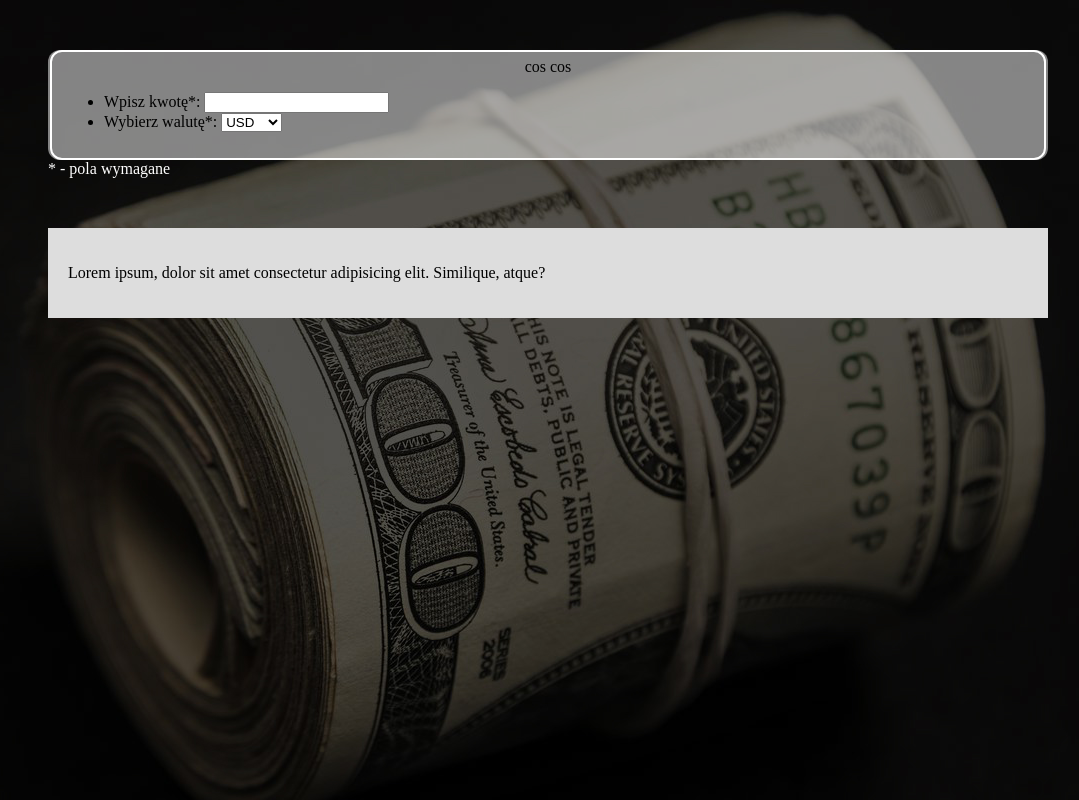
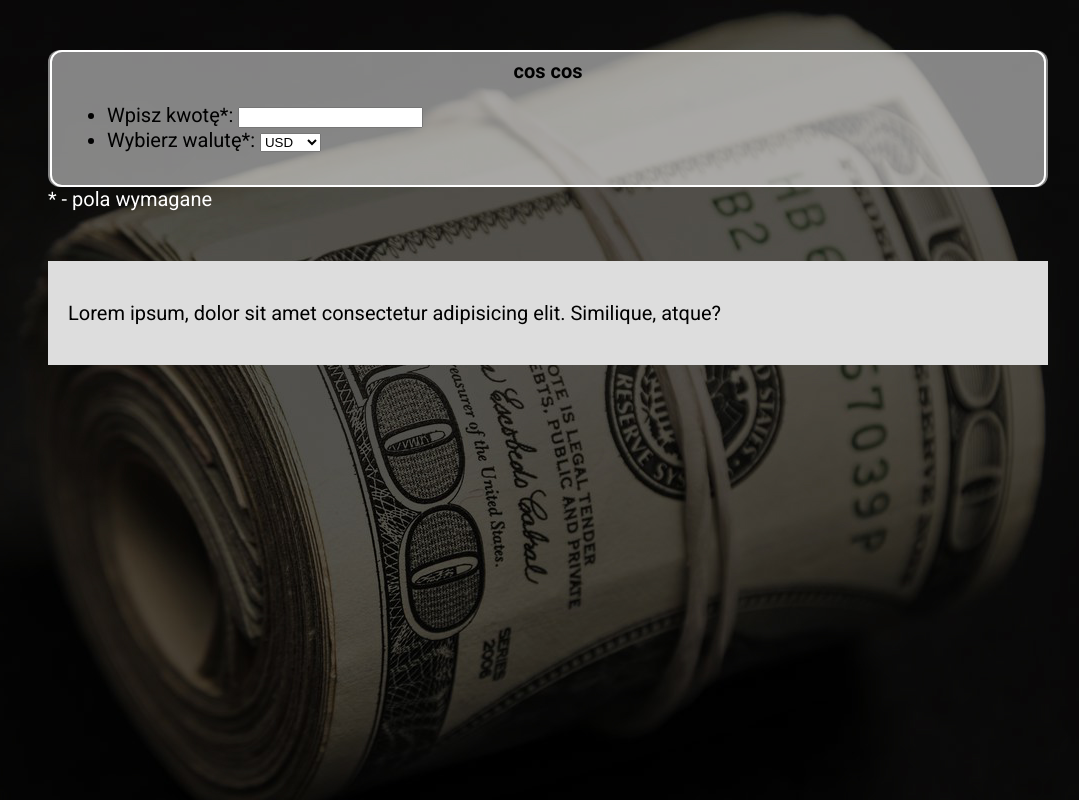
Before and after one commit to Jerszynski/currency-converter, a plain HTML site: page index.html in a window 1280 px wide. Shown: the whole page, without its empty margins (92-1171 px from the left). Drawn offline with Linux system fonts and the light colour scheme.

Commit message:
Add google fonts. Add font to style.css

```diff
--- a/css/style.css
+++ b/css/style.css
@@ -9,8 +9,11 @@ html {
 }
 
 .body {
+  font-family: "Roboto", sans-serif;
+  font-size: 20px;
   background-image: url("../images/currency-converter-background.jpg");
 }
+
 .mainContainer {
   background-color: rgba(255, 255, 255, 0.5);
   margin: 50px auto;
@@ -27,6 +30,7 @@ html {
 
 .form__header {
   text-align: center;
+  font-weight: 700;
 }
 
 .mainContainer__requiredInfo {
--- a/index.html
+++ b/index.html
@@ -4,6 +4,12 @@
     <meta charset="UTF-8" />
     <meta http-equiv="X-UA-Compatible" content="IE=edge" />
     <meta name="viewport" content="width=device-width, initial-scale=1.0" />
+    <link rel="preconnect" href="https://fonts.googleapis.com" />
+    <link rel="preconnect" href="https://fonts.gstatic.com" crossorigin />
+    <link
+      href="https://fonts.googleapis.com/css2?family=Roboto:wght@400;700&display=swap"
+      rel="stylesheet"
+    />
     <link rel="stylesheet" href="css/style.css" />
     <title>Currency-Converter</title>
   </head>
```
